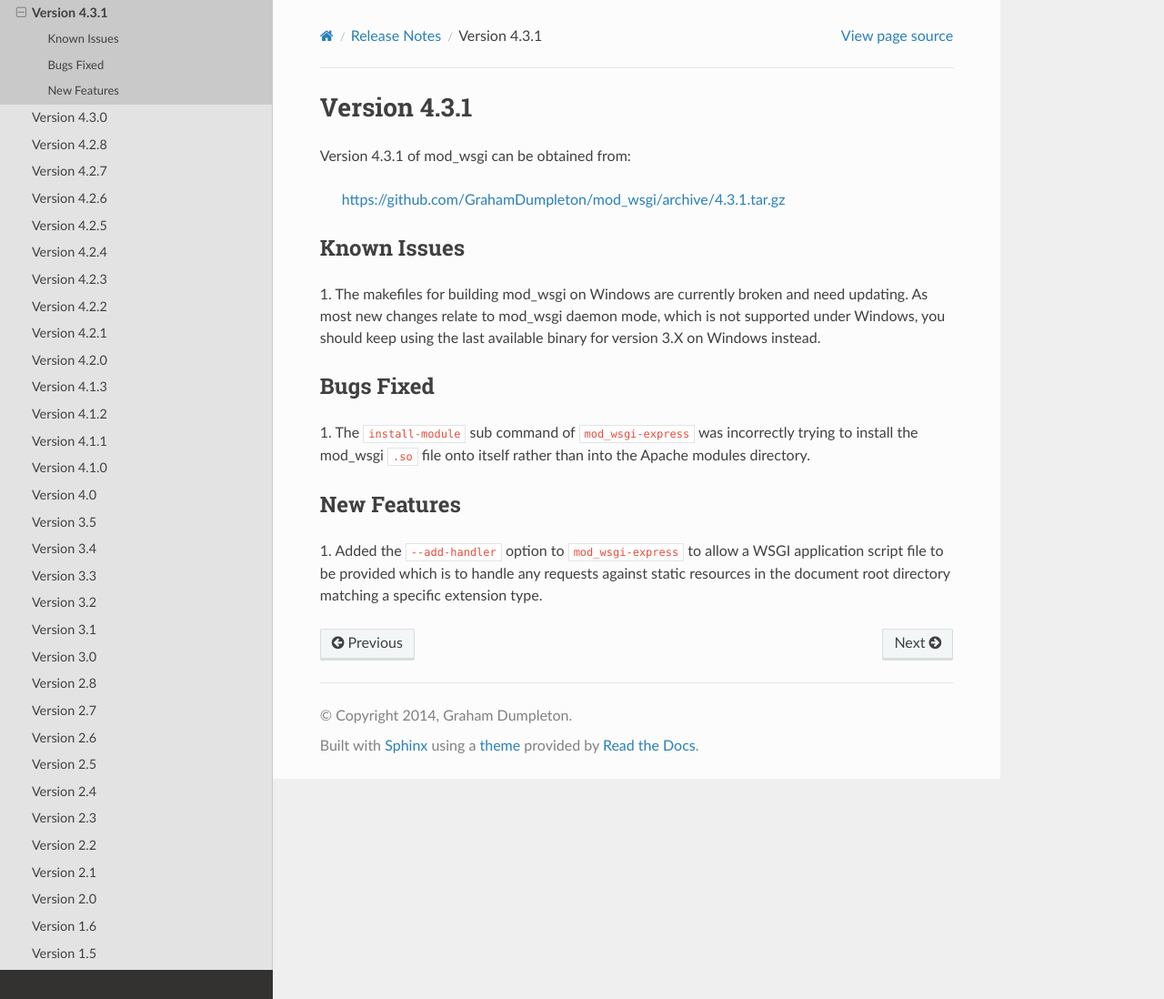
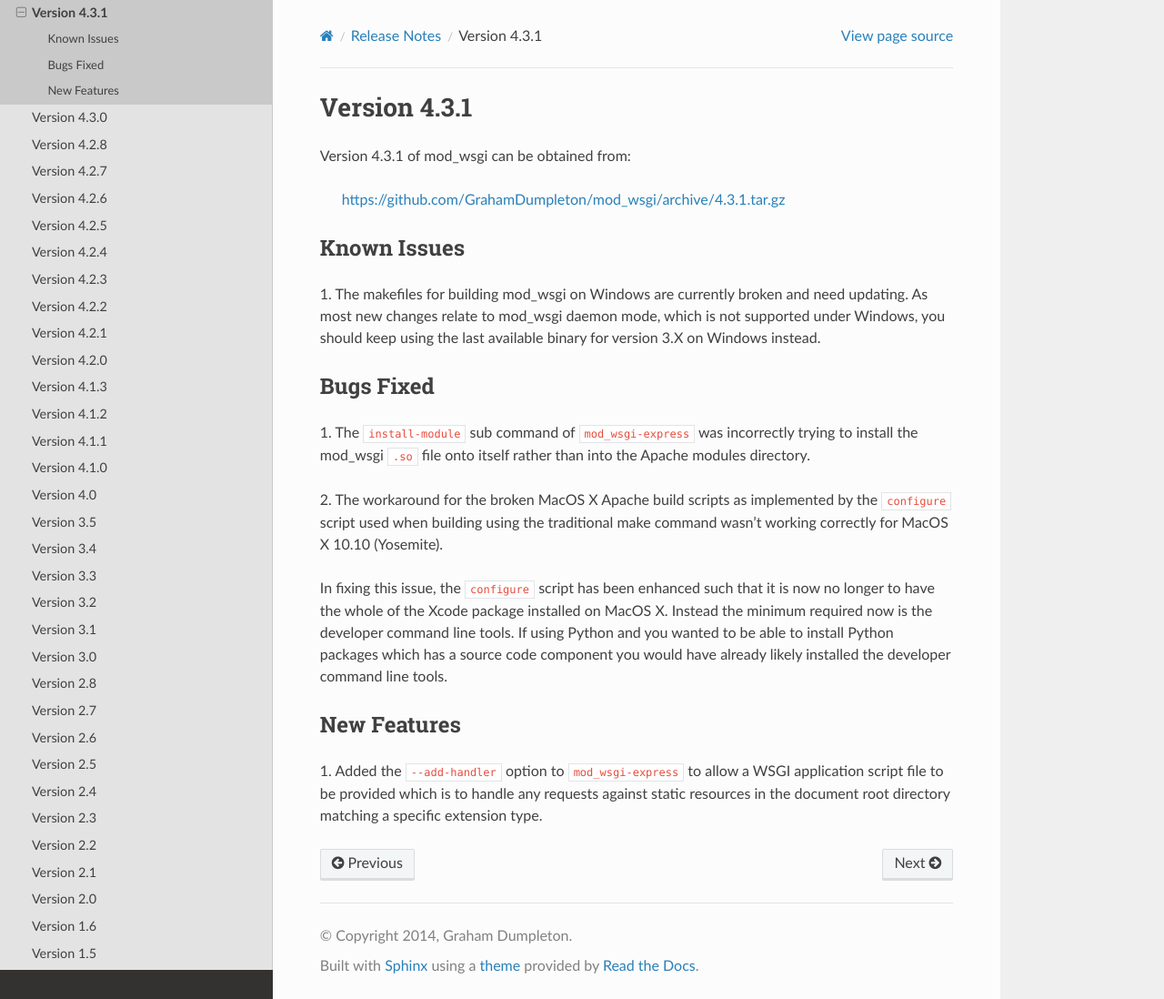
Before and after one commit to GrahamDumpleton/mod_wsgi, a Sphinx documentation site: the page built from docs/release-notes/version-4.3.1.rst, in a window 1280 px wide and 1098 px high. Shown: the whole window at 91% size. Built offline with Sphinx 7.4.7 and the Read the Docs theme 2.0.0, drawn with Linux system fonts in a browser that asks for light colours.

Commit message:
Add release notes for MacOS X Yosemite build fixes.

```diff
--- a/docs/release-notes/version-4.3.1.rst
+++ b/docs/release-notes/version-4.3.1.rst
@@ -21,6 +21,17 @@ Bugs Fixed
 trying to install the mod_wsgi ``.so`` file onto itself rather than into
 the Apache modules directory.
 
+2. The workaround for the broken MacOS X Apache build scripts as implemented
+by the ``configure`` script used when building using the traditional make
+command wasn't working correctly for MacOS X 10.10 (Yosemite).
+
+In fixing this issue, the ``configure`` script has been enhanced such that
+it is now no longer to have the whole of the Xcode package installed on
+MacOS X. Instead the minimum required now is the developer command line
+tools. If using Python and you wanted to be able to install Python packages
+which has a source code component you would have already likely installed
+the developer command line tools.
+
 New Features
 ------------
 
```
